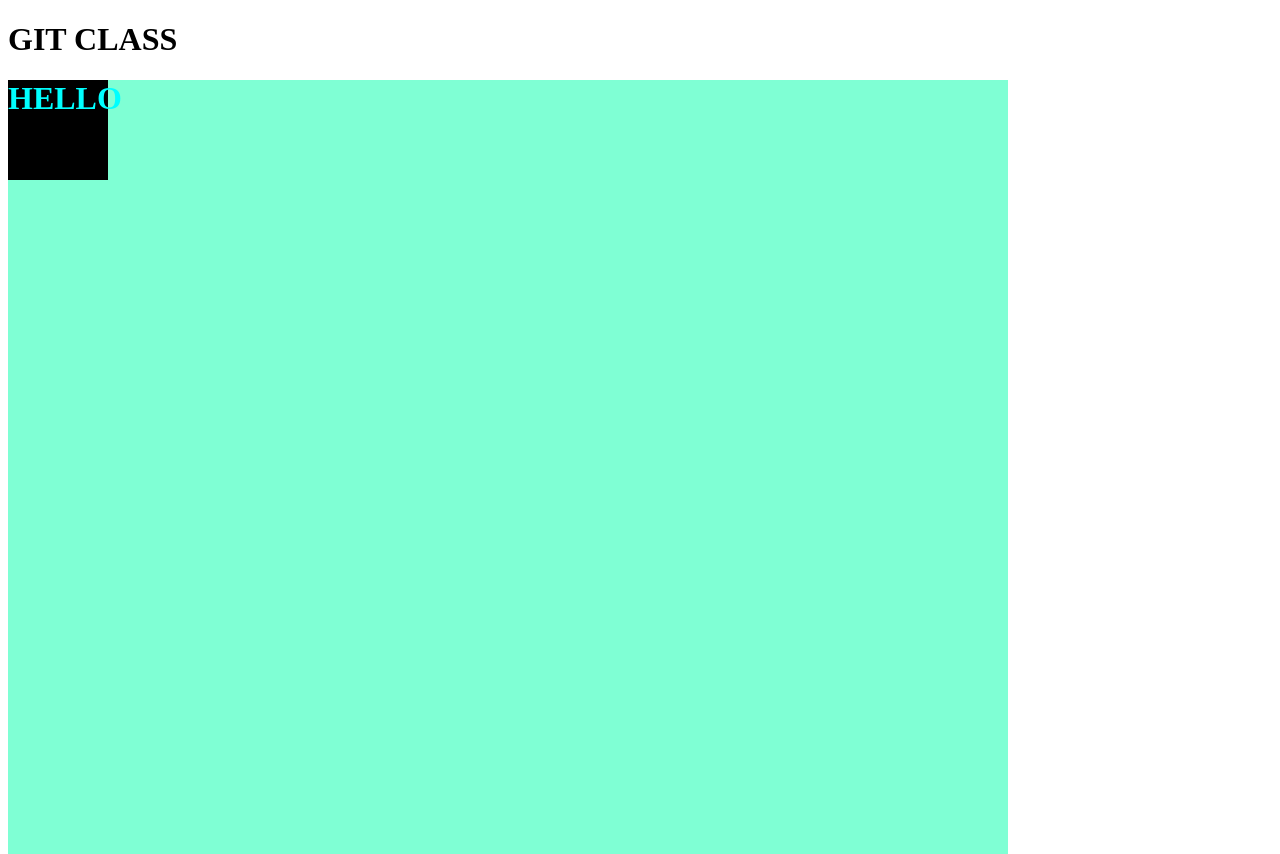
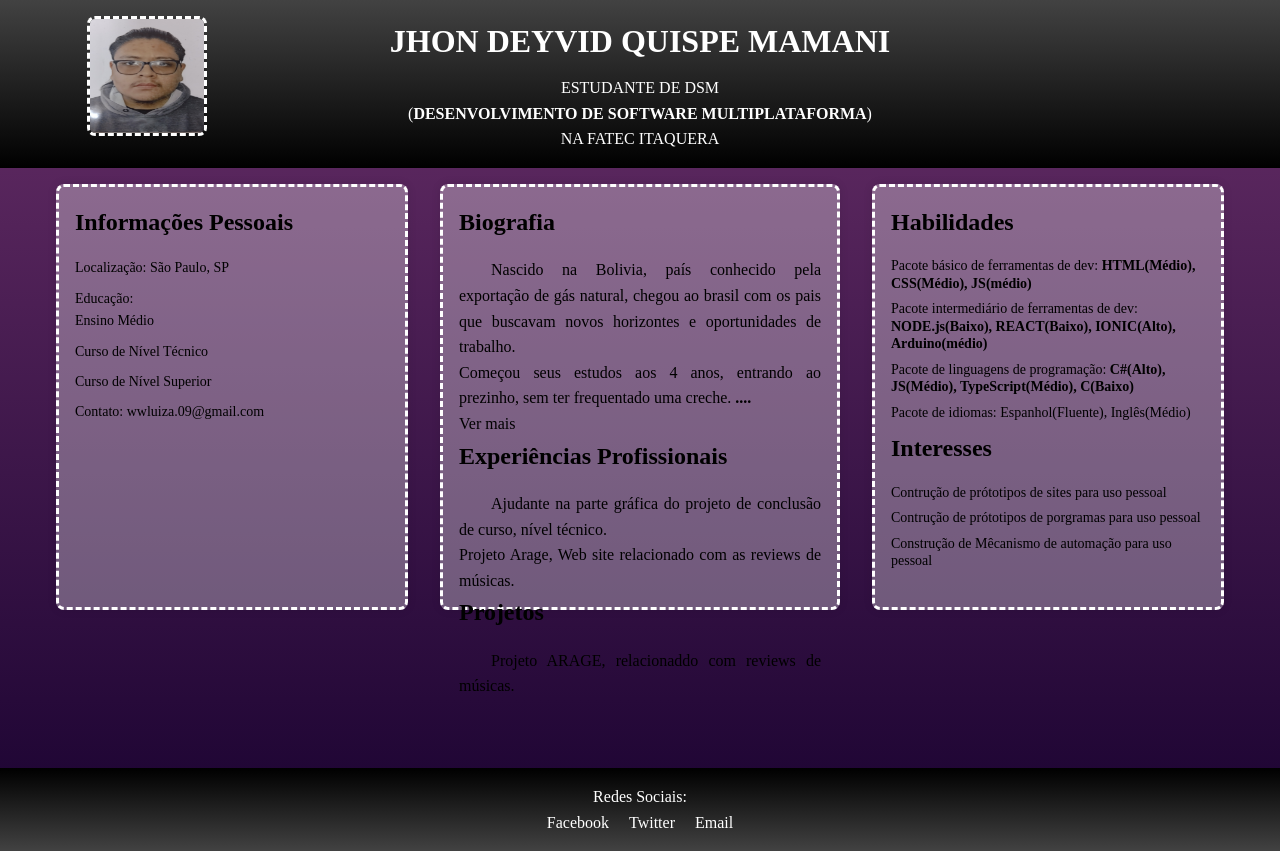
Before and after one commit to d-Jhon-b/FATEC, a plain HTML site: page index.html in a window 1280 px wide. Shown: the top 854 px of the page. Drawn offline with Linux system fonts and the light colour scheme.

Commit message:
Add files via upload

```diff
--- /dev/null
+++ b/css/responsive.css
@@ -0,0 +1,36 @@
+/*teste*/
+
+@media screen and (max-width: 768px) and  (min-width: 368px) {
+
+    img{
+        border: 3px dashed red;
+        height: 75px;
+        width: 75px;
+        transition: 0.4s;
+
+    }
+    header h1{
+        color: red;
+        font-size: 1rem;
+        transition: 0.4s;
+    }
+    header p{
+        font-size: 0.6rem;
+        transition: 0.4s;
+    }
+    body{
+        height: 100vh;
+        background: linear-gradient(rgb(74, 192, 207),  rgb(24, 155, 155) );
+        transition: 0.5 ;
+
+    }
+}
+@media screen and (orientation: portrait) { /* Simula a situação quando o dispositivo está em pé*/
+
+}
+@media screen and (orientation: landscape) { /* Simula a situação quando o dispositivo está em deitado*/
+
+}
+@media screen and (min-resolution: 300dpi){
+
+}
--- /dev/null
+++ b/css/style.css
@@ -0,0 +1,202 @@
+* {
+    margin: 0;
+    padding: 0;
+    box-sizing: border-box;
+}
+
+body {
+    font-family: 'Times New Roman', Times, serif;
+    line-height: 1.6;
+    background: linear-gradient(rgb(104, 47, 104), rgb(25, 2, 48));
+    color: #333;
+    height: 100%;
+    background-repeat: no-repeat;
+}
+header {
+    background: linear-gradient( rgb(66, 66, 66), black );
+    color: #fff;
+    padding: 1rem;
+    text-align: center;
+
+}
+header img {
+    position: absolute;
+    align-items: start;
+}
+img{
+    border: 3px dashed white;
+    height: 120px;
+    width: 120px;
+    margin-right: 77%;
+    border-radius: 8px;
+}
+
+header {
+    display:flex;
+    justify-content: center;
+}
+
+header h1 {
+    margin-bottom: 0.5rem;
+}
+
+.container {
+    display: flex;
+    max-width: 1200px;
+    margin: 1rem auto;
+    height: 71vh;
+}
+
+.aside-left, .aside-right {
+    height: 75%;
+    background: rgba(255, 255, 255, 0.315);
+    padding: 1rem;
+    margin: 0 1rem;
+    border-radius: 8px;
+    box-shadow: 0 0 10px rgba(0, 0, 0, 0.1);
+    flex: 1;
+    border: dashed white;
+    li{
+        color: black;
+
+    }
+    h2{
+        color: black;
+    }
+    p{
+        color: black;
+    }
+}
+.aside-left:hover, .aside-right:hover{
+    background:rgb(0, 0, 0);
+    transition: 0.3s ;
+    li{
+        color: rgb(255, 255, 255);
+
+    }
+    h2{
+        color: rgb(255, 255, 255);
+    }
+    p{
+        color: white;
+    }
+}
+
+
+.aside-left ul li{
+    font-size: 14px;
+}
+.aside-right ul li{
+    font-size: 14px;
+    line-height: 1.25;
+
+}
+main {
+    max-width: 50vh;
+    height: 75%;
+    background: rgba(255, 255, 255, 0.315);
+    padding: 1rem;
+    flex: 2;
+    margin: 0 1rem;
+    border-radius: 8px;
+    border: dashed white;
+    box-shadow: 0 0 10px rgba(0, 0, 0, 0.1);
+
+    li{
+        color: black;
+
+    }
+    h2{
+        color: black;
+    }
+    p{
+        color: black;
+    }
+
+
+}
+main:hover{
+    background:rgb(0, 0, 0);
+    transition: 0.30s ;
+    li{
+        color: rgb(255, 255, 255);
+
+    }
+    h2{
+        color: rgb(255, 255, 255);
+    }
+    p{
+        color: white;
+    }
+    #btnVermais{
+        color: white;
+    }
+}
+
+h2 {
+    margin-bottom: 1rem;
+}
+
+ul {
+    list-style-type: none;
+}
+
+ul li {
+    margin-bottom: 0.5rem;
+}
+
+footer {
+    background: linear-gradient( black, rgb(66, 66, 66));
+    color: #fff;
+    padding: 1rem;
+    text-align: center;
+}
+
+footer a {
+    color: #fff;
+    text-decoration: none;
+    cursor: pointer;
+}
+
+footer ul {
+    list-style-type: none;
+    padding: 0;
+}
+
+footer ul li {
+    display: inline;
+    margin: 0 0.5rem;
+}
+footer a:hover{
+    color: rgb(245, 151, 245);
+}
+#Biografia{
+
+}
+#Biografia p{
+    text-align: justify;
+    text-indent: 2em;
+}
+#Experiências p{
+    text-align: justify;
+    text-indent: 2em;
+}
+#Projetos p{
+    text-align: justify;
+    text-indent: 2em;
+}
+p{
+    font-size: 1rem;
+}
+
+#mais{
+    display: none;
+}
+#btnVermais{
+    cursor: pointer;
+    color: black;
+}
+#btnVermais:hover{
+color: white;
+
+}
--- a/index.html
+++ b/index.html
@@ -1,41 +1,85 @@
 <!DOCTYPE html>
-<html lang="pt-br">
+<html lang="en">
 <head>
     <meta charset="UTF-8">
     <meta name="viewport" content="width=device-width, initial-scale=1.0">
-    <title>PAGINA_1</title>
+    <title>Document</title>
+    <link rel="stylesheet" href="css/style.css">
+    <link rel="stylesheet" href="css/responsive.css">
+
 </head>
 <body>
-    <h1>GIT CLASS</h1>
-    <div class="PAi" style="height: 1000px; width: 1000px; background-color: aquamarine;">
-        <div class="filho" style="height: 100px; width: 100px; color: aqua; background-color: black;">
-            <h1>HELLO</h1>
+    <header>
+        <img src="img/3x4.jpg" alt="Jhon Deyvid Quispe Mamani" id="miFoto">
+        <div class="Header_Text"><h1>JHON DEYVID QUISPE MAMANI</h1>
+        <p>ESTUDANTE DE DSM <br>(<strong>DESENVOLVIMENTO DE SOFTWARE MULTIPLATAFORMA</strong>)<br> NA FATEC ITAQUERA</p>
         </div>
-    </div>
-            <input type="checkbox" name="HOMEM" id="MAN" style="height: 100px; width: 100px; background-color: white;" onclick="cheack_box">
-            <input type="checkbox" name="MULHER" id="WOMEM" style="height: 100px; width: 100px; background-color: white;" onclick="cheack_box">
-            <button id="button" onclick="cheack_box()" style="height: 100px; width: 100px; background-color: black;"></button>
-            <script>
-                function cheack_box(){
-                    print("teste")
-                    // let MAN;
-                    // let women;
-                    // MAN = document.getElementById("MAN");
-                    // women = document.getElementById("WOMEN");
+    </header>
 
-                    // if(women){
-                    //     print("MULHER")
+    <section class="container">
+        <aside class="aside-left">
+            <h2>Informações Pessoais</h2>
+            <ul>
+                <li>Localização: São Paulo, SP </li>
+                <li>Educação: <ul>
+                    <li>Ensino Médio</li>
+                    <li>Curso de Nível Técnico</li>
+                    <li>Curso de Nível Superior</li>
+                </ul></li>
+                <li>Contato: wwluiza.09@gmail.com</li>
+            </ul>
+        </aside>
 
-                    // }
-                    // else if (MAN){
-                    //     print("HOMEM")
-                    // }
-                }
-            </script>
+        <main>
+            <section id="Biografia">
+                <h2>Biografia</h2>
+                <p>Nascido na Bolivia, país conhecido pela exportação de gás natural, chegou ao brasil com os pais que buscavam novos horizontes e oportunidades de trabalho. <br>
+                Começou seus estudos aos 4 anos, entrando ao prezinho, sem ter frequentado uma creche.    <span id="pontos"><strong>....</strong></span><span id="mais"><br>
+                Após a estadia de 4 anos, avançou para o ensino fundamental, onde ficou operante por mais 9 anos.
+                Chegando aos seus 16 anos, começou a frequentar uma escola de nível médio, onde obteve acesso aos mêcanismo de estudo necessários para entrar em um curso técnico e obteve seu ingresso no Curso Técnico de Desenvolvimento de Software.
+                <br>Faltando 1 ano faltando para o encerramento do seus estudos obrigátorios, obteve a oportunidade de realizar uma prova para ingressar em uma faculdade renomada: <strong> Fatec Itaquera Prof. Miguel Reale </strong>
+            </span>
+            </p>
+            <a onclick="VerMais_Biografia()" id="btnVermais">Ver mais</a>
+            </section>
 
-    <iframe height="480" width="500"
-            src="https://www.youtube.com/embed/Zak0A-fMF5s">
+            <section id="Experiências">
+                <h2>Experiências Profissionais</h2>
+                <p>Ajudante na parte gráfica do projeto de conclusão de curso, nível técnico. <br>
+                Projeto Arage, Web site relacionado com as reviews de músicas. </p>
+            </section>
 
-      </iframe>
+            <section id="Projetos">
+                <h2>Projetos</h2>
+                <p>Projeto ARAGE, relacionaddo com reviews de músicas.</p>
+            </section>
+        </main>
+
+        <aside class="aside-right">
+            <h2>Habilidades</h2>
+            <ul>
+                <li>Pacote básico de ferramentas de dev: <strong>HTML(Médio), CSS(Médio), JS(médio)</strong></li>
+                <li>Pacote intermediário de ferramentas de dev:  <strong> NODE.js(Baixo), REACT(Baixo), IONIC(Alto), Arduino(médio)</strong></li> <span id="pontos"></span>
+                <li>Pacote de linguagens de programação: <strong> C#(Alto), JS(Médio), TypeScript(Médio), C(Baixo)</strong></li>
+                <li>Pacote de idiomas: Espanhol(Fluente), Inglês(Médio)</li>
+            </ul>
+            <h2>Interesses</h2>
+            <ul>
+                <li>Contrução de prótotipos de sites para uso pessoal</li>
+                <li>Contrução de prótotipos de porgramas para uso pessoal</li>
+                <li>Construção de Mêcanismo de automação para uso pessoal</li>
+            </ul>
+        </aside>
+    </section>
+
+    <footer>
+        <p>Redes Sociais:</p>
+        <ul>
+            <li><a href="https://facebook.com/profile.php?id=100010479273611" target="_blank">Facebook</a></li>
+            <li><a href="https://x.com/NovelsM50331" target="_blank">Twitter</a></li>
+            <li><a href="https://wa.me/11954952887" target="_blank">Email</a></li>
+        </ul>
+    </footer>
+    <script src="script.js"></script>
 </body>
 </html>
--- /dev/null
+++ b/script.js
@@ -0,0 +1,16 @@
+function VerMais_Biografia(){
+    let pontos = document.getElementById('pontos');
+    let MaisTexto = document.getElementById('mais');
+    let btnVermais = document.getElementById('btnVermais');
+    if(pontos.style.display === "none"){
+        pontos.style.display="inline";
+        MaisTexto.style.display="none";
+        btnVermais.innerHTML="Ver mais";
+    }
+    else{
+        pontos.style.display="none"
+        MaisTexto.style.display="inline";
+        btnVermais.innerHTML="Ver menos"
+    }
+
+}
```
Also changed, not shown: img/3x4.jpg (added).
